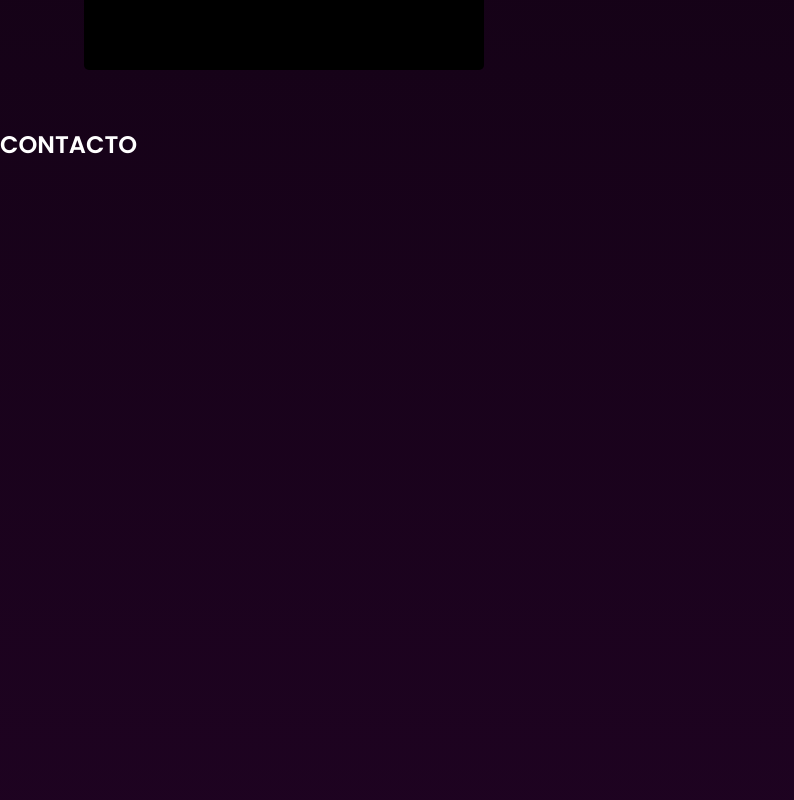
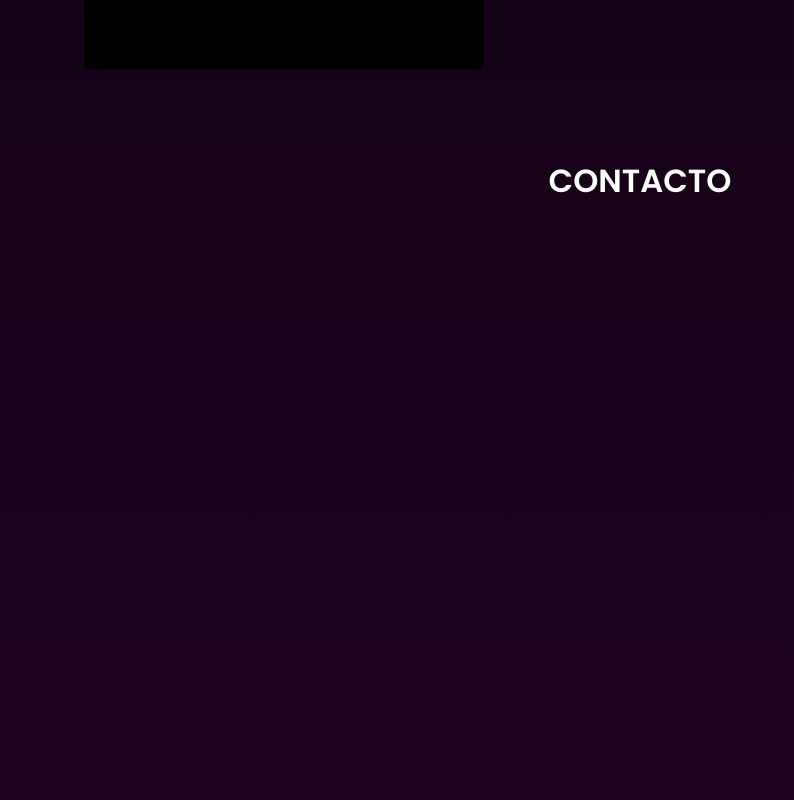
Before and after one commit to JonyHuergo/jhuergo2, a Next.js app: page / in a window 1280 px wide. Shown: the part 2880-3680 px from the top of the page, without its empty margins (0-794 px from the left). Built offline with nearby package versions, Linux system fonts and the light colour scheme.

Commit message:
Style contact title

```diff
--- a/components/Contact.tsx
+++ b/components/Contact.tsx
@@ -1,6 +1,8 @@
+import styles from "../styles/Contact.module.css"
+
 const Contact = () => {
     return (
-        <section id="contact" className="contact">
+        <section id="contact" className={styles.contact}>
             <h2>CONTACTO</h2>
             <div>
                 <div>
--- /dev/null
+++ b/styles/Contact.module.css
@@ -0,0 +1,9 @@
+.contact {
+    padding-top: 30px;
+}
+
+.contact h2 {
+    font-size: 2em;
+    text-align: center;
+    margin-bottom: 30px;
+}
```
